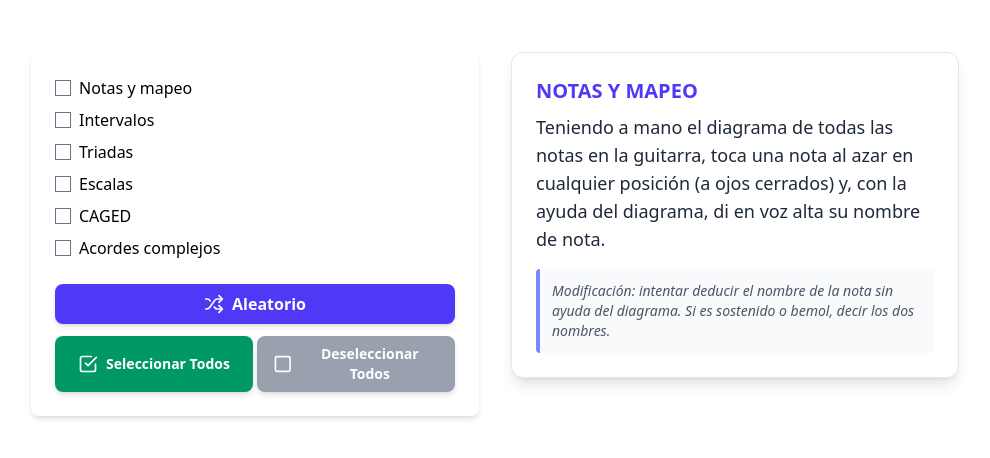
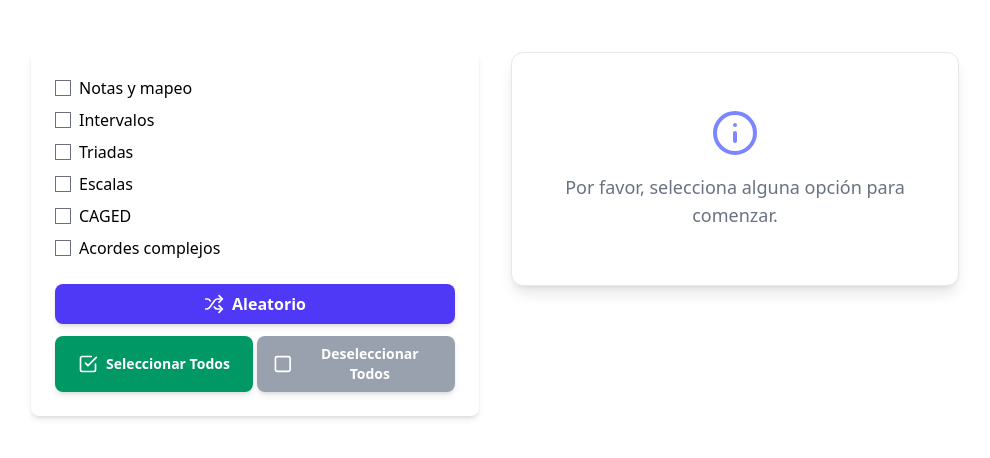
Before and after one commit to manicar2093/cresciente-seminario-guitarra, a SvelteKit app: page / in a window 1280 px wide. Both pictures are taken after a click on the button "Deseleccionar Todos". Shown: the top 458 px of the page, without its empty margins (145-1135 px from the left). Built offline with nearby package versions, Linux system fonts and the light colour scheme.

Commit message:
feat: add message when no options are selected

```diff
--- a/src/routes/+page.svelte
+++ b/src/routes/+page.svelte
@@ -15,6 +15,15 @@
 		triadas_checkbox &&
 		escalas_checkbox &&
 		caged_checkbox &&
+		acordes_complejos_checkbox
+	);
+
+	let alguno_seleccionado = $derived(
+		notas_mapeo_checkbox ||
+		intervalos_checkbox ||
+		triadas_checkbox ||
+		escalas_checkbox ||
+		caged_checkbox ||
 		acordes_complejos_checkbox
 	);
 
@@ -194,11 +203,32 @@
 	</div>
 
 	<div class="card bg-white p-6 rounded-xl shadow-lg border border-gray-200 w-full max-w-md">
-		<h2 class="text-xl font-bold text-indigo-600 mb-2">{selectedItem.title}</h2>
-		<p class="text-gray-800 text-lg mb-4">{selectedItem.text}</p>
-		{#if selectedItem.comments}
-			<div class="bg-gray-50 p-3 rounded border-l-4 border-indigo-400">
-				<p class="text-sm text-gray-600 italic">{selectedItem.comments}</p>
+		{#if alguno_seleccionado}
+			<h2 class="text-xl font-bold text-indigo-600 mb-2">{selectedItem.title}</h2>
+			<p class="text-gray-800 text-lg mb-4">{selectedItem.text}</p>
+			{#if selectedItem.comments}
+				<div class="bg-gray-50 p-3 rounded border-l-4 border-indigo-400">
+					<p class="text-sm text-gray-600 italic">{selectedItem.comments}</p>
+				</div>
+			{/if}
+		{:else}
+			<div class="flex flex-col items-center justify-center py-8 text-center">
+				<svg
+					xmlns="http://www.w3.org/2000/svg"
+					width="48"
+					height="48"
+					viewBox="0 0 24 24"
+					fill="none"
+					stroke="currentColor"
+					stroke-width="2"
+					stroke-linecap="round"
+					stroke-linejoin="round"
+					class="lucide lucide-info text-indigo-400 mb-4"
+					><circle cx="12" cy="12" r="10" /><path d="M12 16v-4" /><path d="M12 8h.01" /></svg
+				>
+				<p class="text-gray-500 text-lg font-medium">
+					Por favor, selecciona alguna opción para comenzar.
+				</p>
 			</div>
 		{/if}
 	</div>
```
